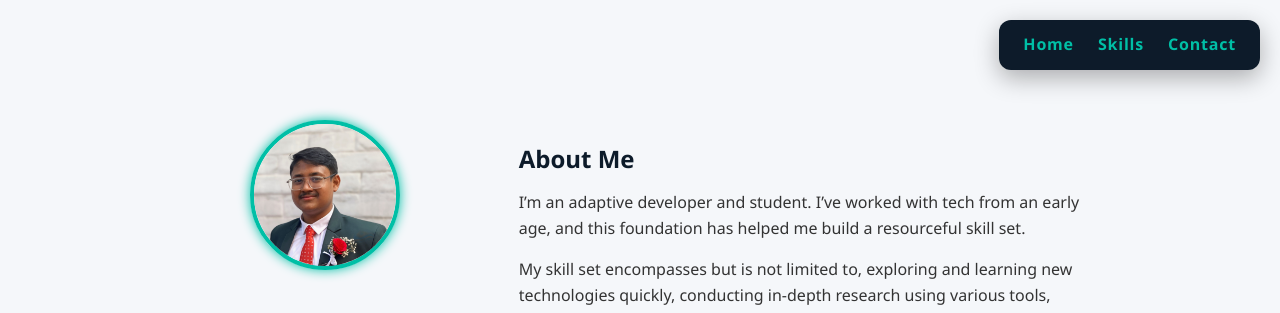
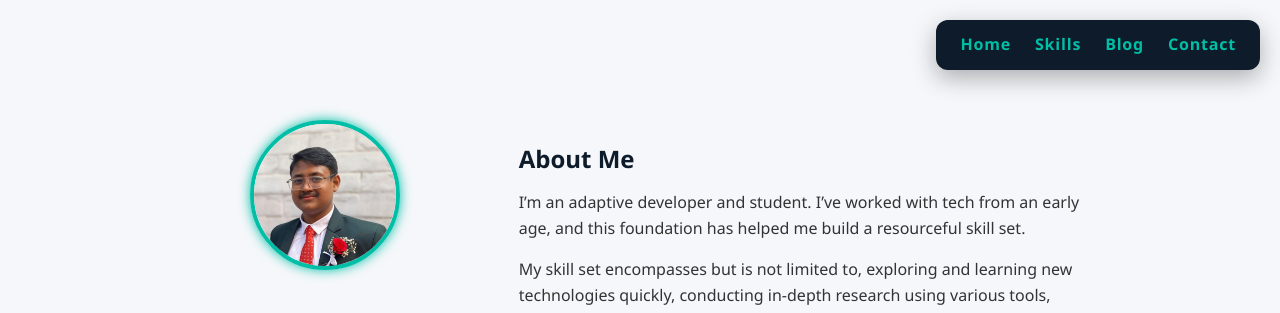
Before and after one commit to avirsaha/avirsaha, a plain HTML site: page index.html in a window 1280 px wide. Shown: the top 313 px of the page. Drawn offline with Linux system fonts and the light colour scheme.

Commit message:
feat: Add blog to nav

```diff
--- a/index.html
+++ b/index.html
@@ -91,6 +91,7 @@ Color Palette:
   <nav>
     <a href="#home" tabindex="1">Home</a>
     <a href="#skills" tabindex="2">Skills</a>
+    <a href="avirsaha.github.io/blog">Blog</a>
     <!--<a href="#projects" tabindex="3">Projects</a>>-->
     <a href="#contact" tabindex="4">Contact</a>
     <!--<a href="#services" tabindex="5">Services</a>-->
```
